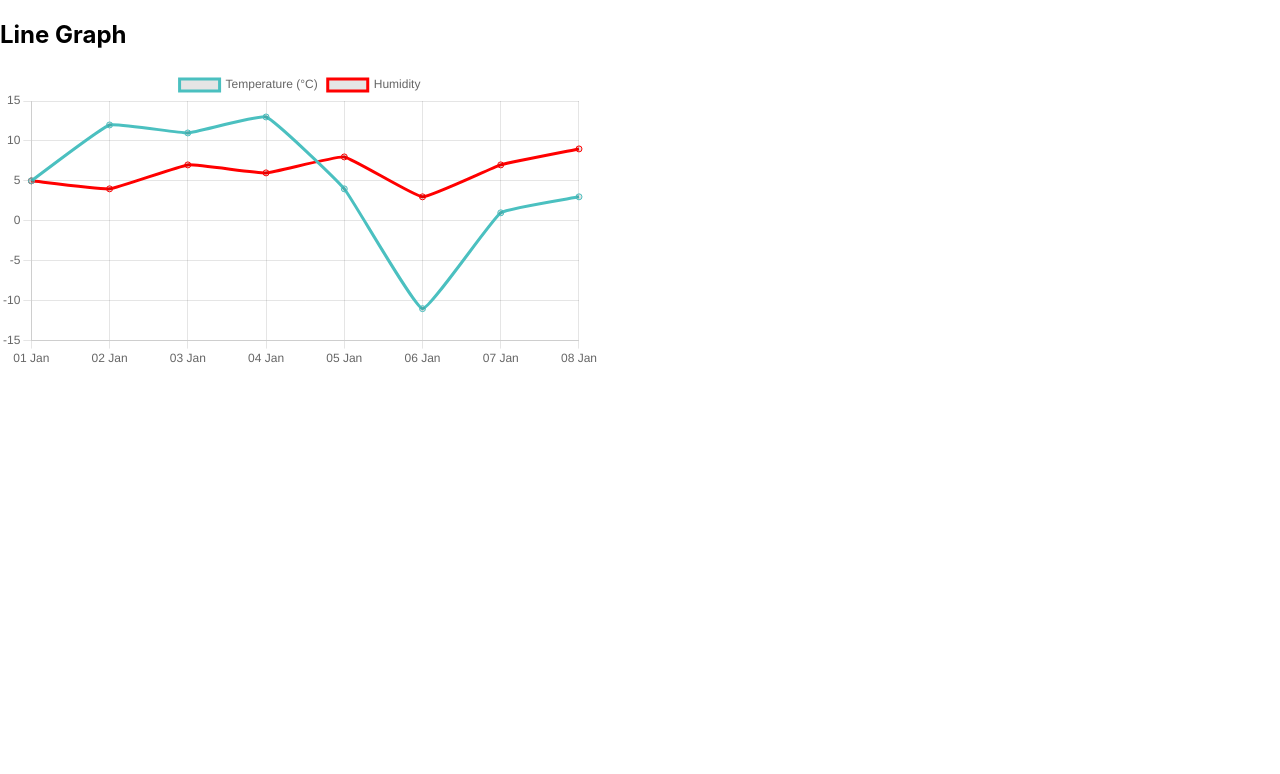
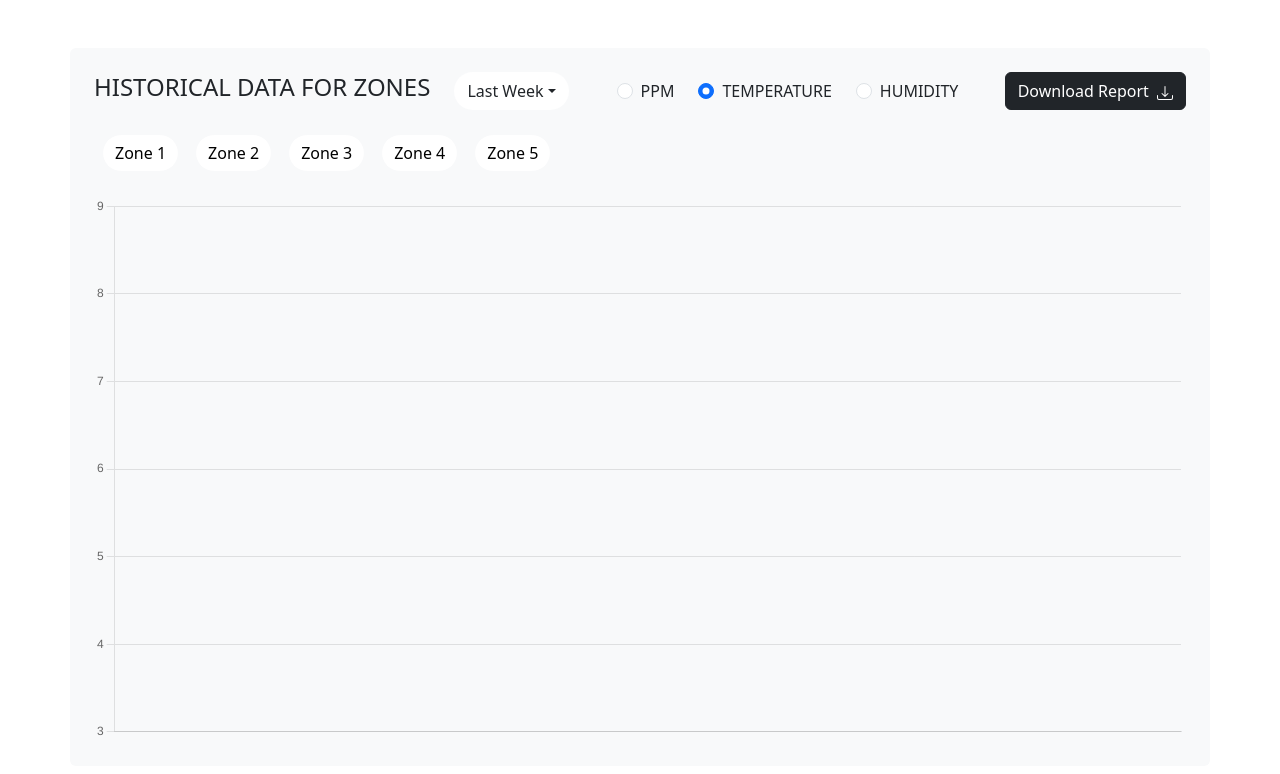
Before and after one commit to vikashkumar9/weathergraph, a React (Create React App) app: page / in a window 1280 px wide. Shown: the top 774 px of the page. Built offline with nearby package versions, Linux system fonts and the light colour scheme.

Commit message:
Graph implement

```diff
--- a/package.json
+++ b/package.json
@@ -10,11 +10,14 @@
     "@types/node": "^16.18.96",
     "@types/react": "^18.2.79",
     "@types/react-dom": "^18.2.25",
+    "axios": "^1.6.8",
+    "bootstrap": "^5.3.3",
     "chart.js": "^4.4.2",
     "react": "^18.2.0",
     "react-chartjs-2": "^5.2.0",
     "react-dom": "^18.2.0",
     "react-scripts": "5.0.1",
+    "reactstrap": "^9.2.2",
     "typescript": "^4.9.5",
     "web-vitals": "^2.1.4"
   },
@@ -41,5 +44,8 @@
       "last 1 firefox version",
       "last 1 safari version"
     ]
+  },
+  "devDependencies": {
+    "tailwindcss": "^3.4.3"
   }
 }
--- a/src/App.css
+++ b/src/App.css
@@ -1,5 +1,6 @@
 .App {
   text-align: center;
+  background-color: gray;
 }
 
 .App-logo {
--- a/src/App.tsx
+++ b/src/App.tsx
@@ -1,34 +1,95 @@
-import React, { useEffect } from 'react';
+import React, { useEffect, useState } from 'react';
 import { Line } from 'react-chartjs-2';
-import Chart, { LinearScale } from 'chart.js/auto';
-
+import Chart, {
+  LinearScale,
+  LineElement,
+  PointElement,
+  CategoryScale,
+} from 'chart.js/auto';
+import GraphHeader from './components/GraphHeader';
+import Zones from './components/Zones';
 const App: React.FC = () => {
   useEffect(() => {
-    Chart.register(LinearScale);
+    Chart.register(LinearScale, LineElement, PointElement, CategoryScale);
   }, []);
 
+  const [chartType, setChartType] = useState<string>('temperature');
+  const [selectedPeriod, setSelectedPeriod] = useState<string>('Last Week');
+  const [selectlabel, setSelectlabel] = useState<string[]>([]);
+
+  const handleChartTypeChange = (
+    event: React.ChangeEvent<HTMLInputElement>
+  ) => {
+    setChartType(event.target.value);
+  };
+
+  const handlePeriodChange = (period: string) => {
+    setSelectedPeriod(period);
+    var dates = [];
+
+    if (period === 'Last 4 Hours') {
+      for (let i = 0; i < 4; i++) {
+        const date = new Date(Date.now() - i * 60 * 60 * 1000);
+        dates.unshift(date.toLocaleDateString());
+      }
+    } else if (period === 'Last 12 Hours') {
+      for (let i = 0; i < 12; i++) {
+        const date = new Date(Date.now() - i * 60 * 60 * 1000);
+        dates.unshift(date.toLocaleDateString());
+      }
+    } else if (period === 'Last 24 Hours') {
+      for (let i = 0; i < 24; i++) {
+        const date = new Date(Date.now() - i * 60 * 60 * 1000);
+        dates.unshift(date.toLocaleDateString());
+      }
+    } else if (period === 'Last 3 days') {
+      for (let i = 0; i < 3; i++) {
+        const date = new Date(Date.now() - i * 24 * 60 * 60 * 1000);
+        dates.unshift(date.toLocaleDateString());
+      }
+    } else if (period === 'Last Week') {
+      for (let i = 0; i < 7; i++) {
+        const date = new Date(Date.now() - i * 24 * 60 * 60 * 1000);
+        dates.unshift(date.toLocaleDateString());
+      }
+    } else if (period === 'Last 2 Week') {
+      for (let i = 0; i < 14; i++) {
+        const date = new Date(Date.now() - i * 24 * 60 * 60 * 1000);
+        dates.unshift(date.toLocaleDateString());
+      }
+    } else if (period === '1 month') {
+      const date = new Date();
+      const month = date.getMonth();
+      for (let i = 0; i < 30; i++) {
+        const newDate = new Date();
+        newDate.setMonth(month);
+        newDate.setDate(date.getDate() - i);
+        dates.unshift(newDate.toLocaleDateString());
+      }
+    }
+
+    console.log(dates);
+    setSelectlabel(dates);
+  };
+
+  useEffect(() => {
+    console.log('Period=>' + selectedPeriod);
+  }, [selectedPeriod]);
+
+  let data;
+  if (chartType === 'ppm') {
+    data = [5, 12, 11, 13, 4, -11, 1, 3];
+  } else if (chartType === 'temperature') {
+    data = [5, 4, 7, 6, 8, 3, 7, 9];
+  } else {
+    data = [5, 4, 7, 6, 3, 3, 7, 9];
+  }
+
   const chartData = {
-    labels: [
-      '01 Jan',
-      '02 Jan',
-      '03 Jan',
-      '04 Jan',
-      '05 Jan',
-      '06 Jan',
-      '07 Jan',
-      '08 Jan',
-    ],
+    labels: selectlabel,
     datasets: [
       {
-        label: 'Temperature (°C)',
-        data: [5, 12, 11, 13, 4, -11, 1, 3],
-        fill: false,
-        borderColor: 'rgb(75, 192, 192)',
-        tension: 0.1,
-      },
-      {
-        label: 'Humidity',
-        data: [5, 4, 7, 6, 8, 3, 7, 9],
+        data: data,
         fill: false,
         borderColor: 'red',
         tension: 0.1,
@@ -36,12 +97,44 @@ const App: React.FC = () => {
     ],
   };
 
+  const options = {
+    plugins: {
+      legend: {
+        display: false,
+      },
+    },
+    scales: {
+      x: {
+        grid: {
+          display: false,
+        },
+      },
+      y: {
+        grid: {
+          drawBorder: false,
+          color: (context: any) => {
+            if (context.tick.value === 0) {
+              return 'rgba(0, 0, 0)';
+            }
+            return 'rgba(0, 0, 0, 0.1)';
+          },
+        },
+      },
+    },
+  };
+
   return (
-    <div>
-      <h2>Line Graph</h2>
-      <div style={{ height: '400px', width: '600px' }}>
-        <Line data={chartData} />
-      </div>
+    <div className='container bg-light p-4 rounded my-5'>
+      <GraphHeader
+        chartType={chartType}
+        handleChartTypeChange={handleChartTypeChange}
+        handlePeriodChange={handlePeriodChange}
+        selectedPeriod={selectedPeriod}
+      />
+
+      <Zones />
+
+      <Line data={chartData} options={options} />
     </div>
   );
 };
--- /dev/null
+++ b/src/components/GraphHeader.tsx
@@ -0,0 +1,168 @@
+import React from 'react';
+
+interface GraphHeaderProps {
+  chartType: string;
+  handleChartTypeChange: (event: React.ChangeEvent<HTMLInputElement>) => void;
+  handlePeriodChange: (period: string) => void;
+  selectedPeriod: string;
+}
+
+export const GraphHeader: React.FC<GraphHeaderProps> = ({
+  chartType,
+  handleChartTypeChange,
+  handlePeriodChange,
+  selectedPeriod,
+}) => {
+  return (
+    <div>
+      {' '}
+      <header className='d-flex justify-content-between align-items-center text-center'>
+        <div className='d-flex align-items-center'>
+          <h4 className='text-xl font-bold'>HISTORICAL DATA FOR ZONES</h4>
+
+          <div className='px-4 rounded-lg outline-none '>
+            <div className='dropdown'>
+              <button
+                className='btn bg-white dropdown-toggle rounded-pill'
+                type='button'
+                id='dropdownMenu2'
+                data-bs-toggle='dropdown'
+                aria-expanded='false'
+              >
+                {selectedPeriod}
+              </button>
+              <ul
+                className='dropdown-menu dropdown-menu-dark '
+                style={{ opacity: 0.7, borderRadius: '20px' }}
+                aria-labelledby='dropdownMenu2'
+              >
+                <li>
+                  <button
+                    className='dropdown-item mt-2'
+                    type='button'
+                    onClick={() => handlePeriodChange('Last 4 Hours')}
+                  >
+                    Last 4 Hours
+                  </button>
+                </li>
+                <li>
+                  <button
+                    className='dropdown-item mt-2'
+                    type='button'
+                    onClick={() => handlePeriodChange('Last 12 Hours')}
+                  >
+                    Last 12 Hours
+                  </button>
+                </li>
+                <li>
+                  <button
+                    className='dropdown-item mt-2'
+                    type='button'
+                    onClick={() => handlePeriodChange('Last 24 Hours')}
+                  >
+                    Last 24 Hours
+                  </button>
+                </li>
+                <li>
+                  <button
+                    className='dropdown-item mt-2'
+                    type='button'
+                    onClick={() => handlePeriodChange('Last 3 days')}
+                  >
+                    Last 3 days
+                  </button>
+                </li>
+                <li>
+                  <button
+                    className='dropdown-item mt-2'
+                    type='button'
+                    onClick={() => handlePeriodChange('Last Week')}
+                  >
+                    Last Week
+                  </button>
+                </li>
+                <li>
+                  <button
+                    className='dropdown-item mt-2'
+                    type='button'
+                    onClick={() => handlePeriodChange('Last 2 Week')}
+                  >
+                    Last 2 Week
+                  </button>
+                </li>
+                <li>
+                  <button
+                    className='dropdown-item my-2'
+                    type='button'
+                    onClick={() => handlePeriodChange('1 month')}
+                  >
+                    1 month
+                  </button>
+                </li>
+              </ul>
+            </div>
+          </div>
+          <div>
+            <div role='radiogroup'>
+              <input
+                type='radio'
+                id='ppm'
+                name='chartType'
+                value='ppm'
+                className='form-check-input ms-4 me-2'
+                checked={chartType === 'ppm'}
+                onChange={handleChartTypeChange}
+              />
+              <label htmlFor='ppm' className='form-check-label me-4'>
+                PPM
+              </label>
+              <input
+                type='radio'
+                id='temperature'
+                name='chartType'
+                value='temperature'
+                className='form-check-input me-2'
+                checked={chartType === 'temperature'}
+                onChange={handleChartTypeChange}
+              />
+              <label htmlFor='temperature' className='form-check-label me-4'>
+                TEMPERATURE
+              </label>
+              <input
+                type='radio'
+                id='humidity'
+                name='chartType'
+                value='humidity'
+                className='form-check-input me-2'
+                checked={chartType === 'humidity'}
+                onChange={handleChartTypeChange}
+              />
+              <label htmlFor='humidity' className='form-check-label'>
+                HUMIDITY
+              </label>
+            </div>
+          </div>
+        </div>
+        <div>
+          <button className='btn btn-dark border-radius-lg'>
+            Download Report{' '}
+            <svg
+              xmlns='http://www.w3.org/2000/svg'
+              width='16'
+              height='16'
+              fill='currentColor'
+              className='bi bi-download ms-1
+              '
+              viewBox='0 0 16 16'
+            >
+              <path d='M.5 9.9a.5.5 0 0 1 .5.5v2.5a1 1 0 0 0 1 1h12a1 1 0 0 0 1-1v-2.5a.5.5 0 0 1 1 0v2.5a2 2 0 0 1-2 2H2a2 2 0 0 1-2-2v-2.5a.5.5 0 0 1 .5-.5' />
+              <path d='M7.646 11.854a.5.5 0 0 0 .708 0l3-3a.5.5 0 0 0-.708-.708L8.5 10.293V1.5a.5.5 0 0 0-1 0v8.793L5.354 8.146a.5.5 0 1 0-.708.708z' />
+            </svg>
+          </button>
+        </div>
+      </header>
+    </div>
+  );
+};
+
+export default GraphHeader;
--- /dev/null
+++ b/src/components/Zonebtn.tsx
@@ -0,0 +1,15 @@
+import React from 'react';
+
+interface ZonebtnProps {
+  children: React.ReactNode;
+  props?: any;
+}
+
+const Zonebtn: React.FC<ZonebtnProps> = ({ children, ...props }) => {
+  return (
+    <div className='btn btn-light rounded-pill bg-white mx-2 my-4' {...props}>
+      {children}
+    </div>
+  );
+};
+export default Zonebtn;
--- /dev/null
+++ b/src/components/Zones.tsx
@@ -0,0 +1,14 @@
+import React from 'react';
+import Zonebtn from './Zonebtn';
+const Zones: React.FC = () => {
+  return (
+    <div>
+      <Zonebtn>Zone 1</Zonebtn>
+      <Zonebtn>Zone 2</Zonebtn>
+      <Zonebtn>Zone 3</Zonebtn>
+      <Zonebtn>Zone 4</Zonebtn>
+      <Zonebtn>Zone 5</Zonebtn>
+    </div>
+  );
+};
+export default Zones;
--- a/src/index.css
+++ b/src/index.css
@@ -5,9 +5,13 @@ body {
     sans-serif;
   -webkit-font-smoothing: antialiased;
   -moz-osx-font-smoothing: grayscale;
+  background-color: gray;
 }
 
 code {
   font-family: source-code-pro, Menlo, Monaco, Consolas, 'Courier New',
     monospace;
 }
+/* @tailwind base;
+@tailwind components;
+@tailwind utilities; */
--- a/src/index.tsx
+++ b/src/index.tsx
@@ -3,7 +3,9 @@ import ReactDOM from 'react-dom/client';
 import './index.css';
 import App from './App';
 import reportWebVitals from './reportWebVitals';
-
+import 'bootstrap/dist/css/bootstrap.css';
+import 'bootstrap/dist/js/bootstrap.js';
+import 'bootstrap/dist/css/bootstrap.min.css';
 const root = ReactDOM.createRoot(
   document.getElementById('root') as HTMLElement
 );
```
Also changed, not shown: 1 other file (tests, documents, lock files or other folders).
